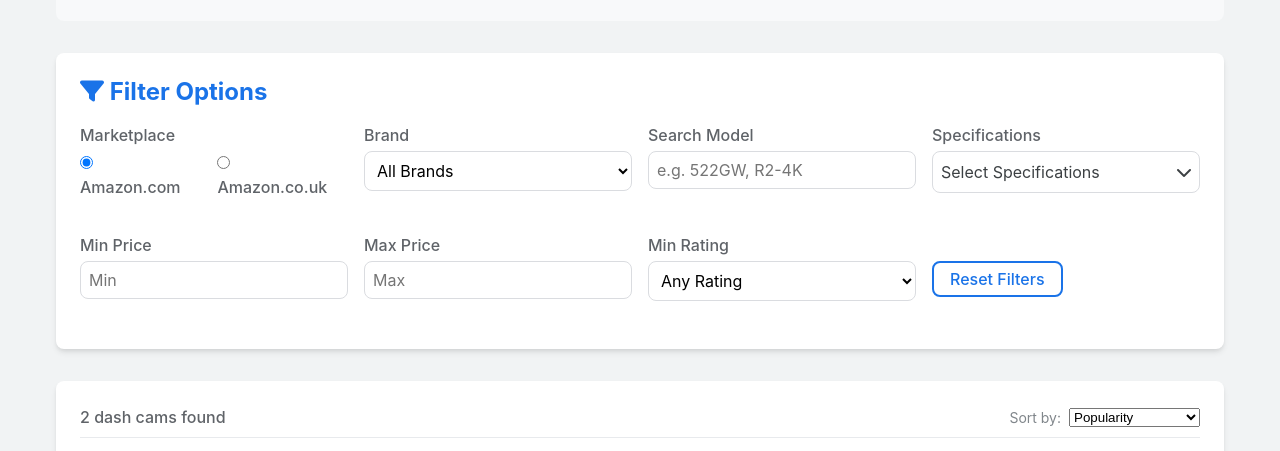
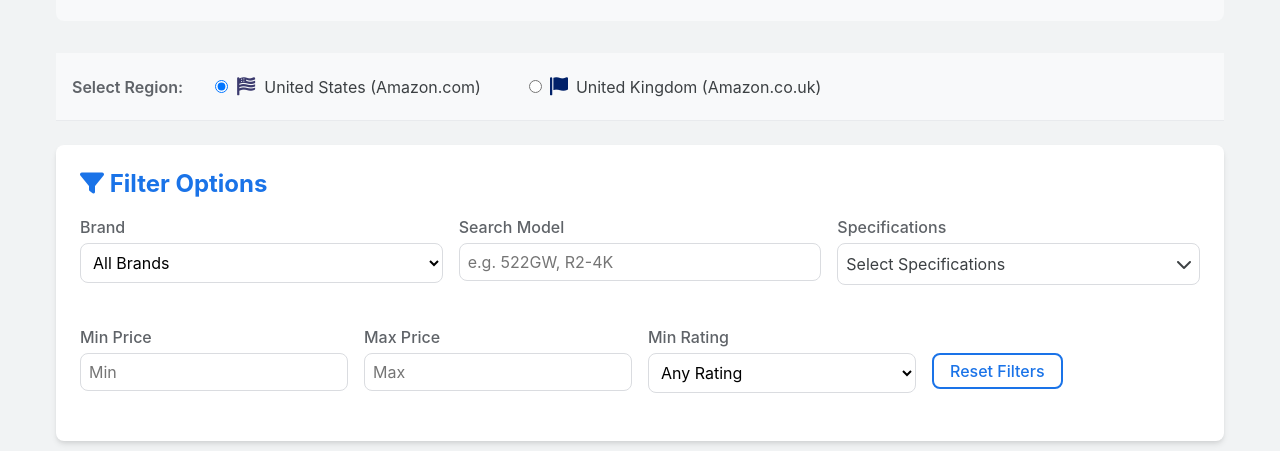
Before and after one commit to tomwcodes/dashcamfinder, a website with bundled scripts: page index.html in a window 1280 px wide. Shown: the part 220-671 px from the top of the page. Built offline with nearby package versions, Linux system fonts and the light colour scheme.

Commit message:
moved region box

```diff
--- a/index.html
+++ b/index.html
@@ -67,21 +67,30 @@
                 <p class="text-center mb-0">Find the perfect dash cam for your needs by comparing prices, features, and specifications across top brands.</p>
             </section>
 
-            <section class="filter-section">
-                <h2><i class="fas fa-filter"></i> Filter Options</h2>
+    <section class="marketplace-selector">
+        <div class="container">
+            <div class="region-selector">
+                <span class="region-label">Select Region:</span>
+                <div class="region-options">
+                    <label class="region-option">
+                        <input type="radio" name="marketplace" value="amazon_com" checked>
+                        <span class="region-flag us-flag"><i class="fas fa-flag-usa"></i></span>
+                        <span class="region-name">United States (Amazon.com)</span>
+                    </label>
+                    <label class="region-option">
+                        <input type="radio" name="marketplace" value="amazon_uk">
+                        <span class="region-flag uk-flag"><i class="fas fa-flag"></i></span>
+                        <span class="region-name">United Kingdom (Amazon.co.uk)</span>
+                    </label>
+                </div>
+            </div>
+        </div>
+    </section>
 
-                <div class="filter-controls">
-                    <div class="filter-group">
-                        <label>Marketplace</label>
-                        <div class="radio-group">
-                            <label class="radio-option">
-                                <input type="radio" name="marketplace" value="amazon_com" checked> Amazon.com
-                            </label>
-                            <label class="radio-option">
-                                <input type="radio" name="marketplace" value="amazon_uk"> Amazon.co.uk
-                            </label>
-                        </div>
-                    </div>
+    <section class="filter-section">
+        <h2><i class="fas fa-filter"></i> Filter Options</h2>
+
+        <div class="filter-controls">
 
                     <div class="filter-group">
                         <label for="brand-select">Brand</label>
--- a/scripts/main.js
+++ b/scripts/main.js
@@ -474,7 +474,7 @@ const renderProductsGrid = (products, marketplace) => {
 // Update results count
 const updateResultsCount = (count) => {
   const resultsCount = document.getElementById('results-count');
-  resultsCount.textContent = `${count} dash cams found`;
+  resultsCount.textContent = `${count} Results`;
 };
 
 // Update URL parameters to make filtered views shareable
--- a/styles/main.css
+++ b/styles/main.css
@@ -949,6 +949,78 @@ button.disabled:hover, .button.disabled:hover {
   }
 }
 
+/* Marketplace Selector */
+.marketplace-selector {
+  background-color: var(--neutral-50);
+  border-bottom: 1px solid var(--neutral-200);
+  padding: var(--space-md) 0;
+  margin-bottom: var(--space-lg);
+}
+
+.region-selector {
+  display: flex;
+  align-items: center;
+  flex-wrap: wrap;
+  gap: var(--space-md);
+}
+
+.region-label {
+  font-weight: 600;
+  color: var(--neutral-700);
+  margin-right: var(--space-sm);
+}
+
+.region-options {
+  display: flex;
+  gap: var(--space-xl);
+  flex-wrap: wrap;
+}
+
+.region-option {
+  display: flex;
+  align-items: center;
+  cursor: pointer;
+  padding: var(--space-xs) var(--space-sm);
+  border-radius: var(--radius-md);
+  transition: background-color var(--transition-fast);
+}
+
+.region-option:hover {
+  background-color: var(--neutral-100);
+}
+
+.region-option input[type="radio"] {
+  margin-right: var(--space-sm);
+}
+
+.region-flag {
+  margin-right: var(--space-sm);
+  font-size: var(--font-size-lg);
+}
+
+.us-flag {
+  color: #3c3b6e;
+}
+
+.uk-flag {
+  color: #012169;
+}
+
+@media (max-width: 768px) {
+  .region-selector {
+    flex-direction: column;
+    align-items: flex-start;
+  }
+
+  .region-label {
+    margin-bottom: var(--space-sm);
+  }
+
+  .region-options {
+    gap: var(--space-md);
+  }
+}
+
 /* Animation Classes */
 @keyframes fadeIn {
   from { opacity: 0; }
```
